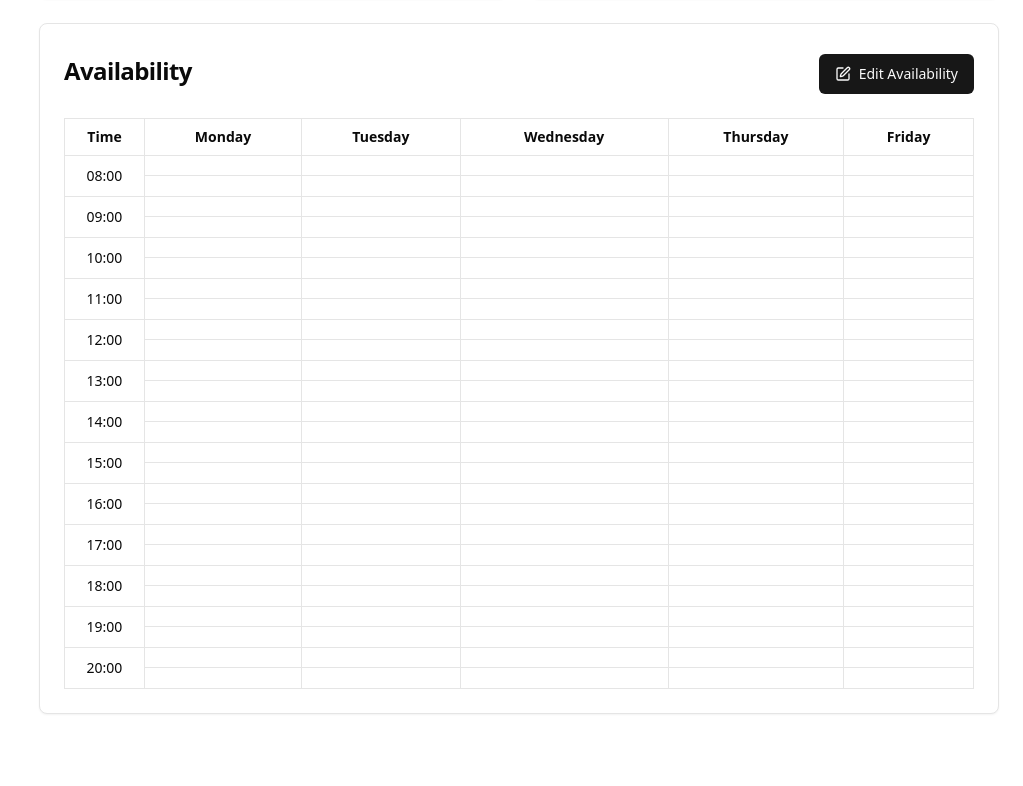
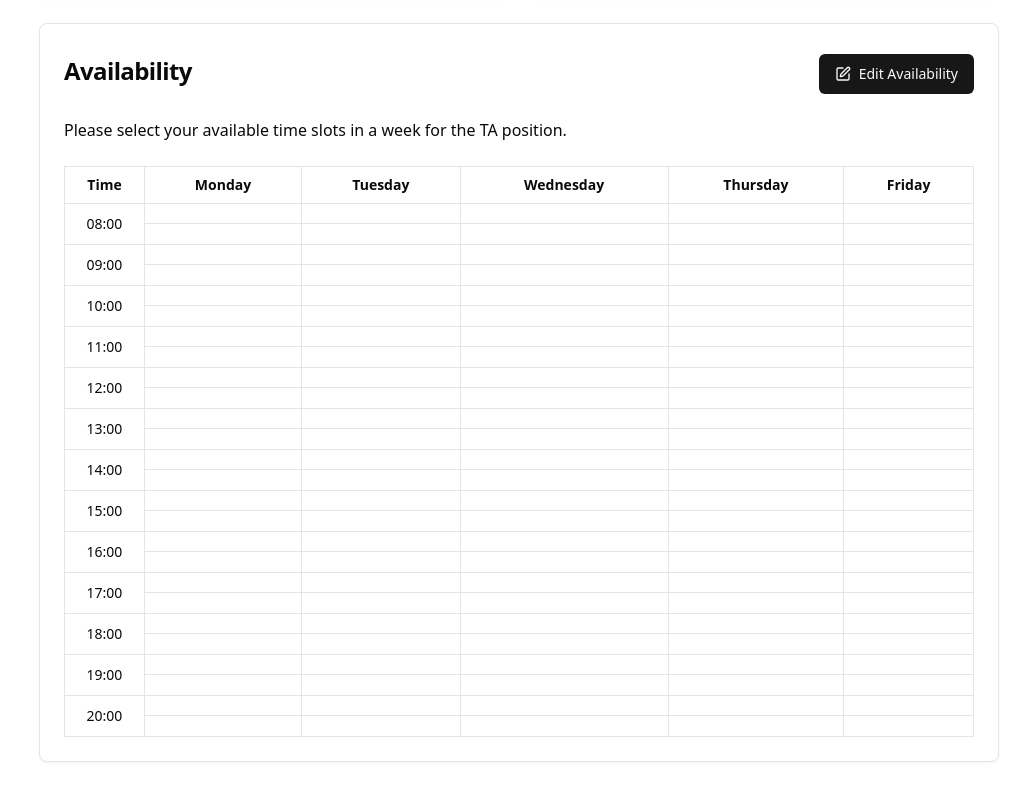
Before and after one commit to Varun2711/UBC_Capstone_TA_Management_Platform, a React (Vite) app in the folder app/frontend/ta-management/: page /profile in a window 1280 px wide. Shown: the part 1694-2480 px from the top of the page, without its empty margins (257-1280 px from the left). Before the commit the page ends 2432 px from the top, so only its background shows below. Built offline with nearby package versions, Linux system fonts and the light colour scheme; no server answers.

Commit message:
added description for availability table

```diff
--- a/app/frontend/ta-management/src/pages/ProfilePage.jsx
+++ b/app/frontend/ta-management/src/pages/ProfilePage.jsx
@@ -979,6 +979,9 @@ export default function ProfilePage() {
                   </div>
                 </CardHeader>
                 <CardContent>
+                  <p>
+                    Please select your available time slots in a week for the TA position.<br/><br/>
+                  </p>
                   <WeeklyAvailabilityCalendar
                     editable={isEditingAvailability}
                     availability={availabilityData}
```
